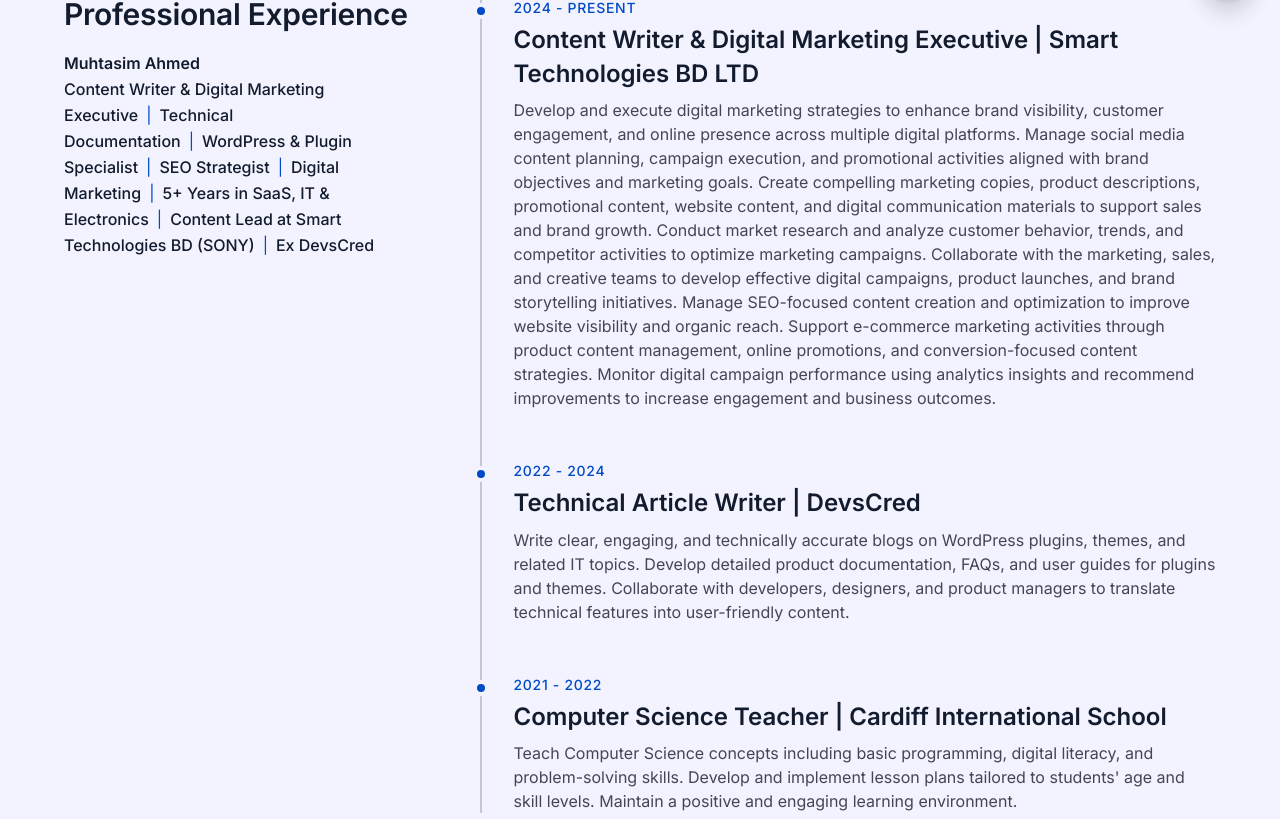
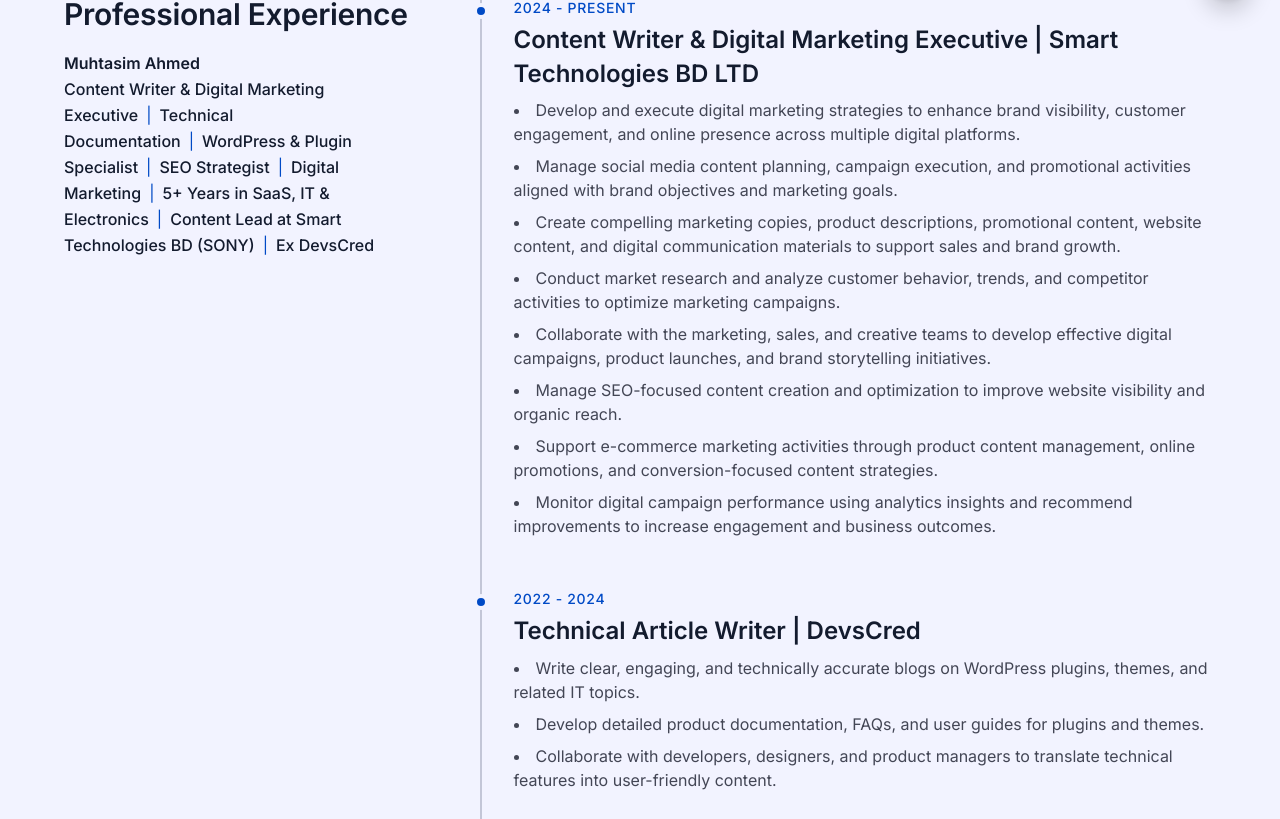
Before and after one commit to muhtasimdevscred-coder/muhtasim-portfolio, a Next.js app: page / in a window 1280 px wide. Shown: the part 781-1600 px from the top of the page. Built offline with nearby package versions, Linux system fonts and the light colour scheme.

Commit message:
Add bullet points to all job experience descriptions

```diff
--- a/components/Experience.tsx
+++ b/components/Experience.tsx
@@ -2,20 +2,34 @@
   {
     period: '2024 - Present',
     title: 'Content Writer & Digital Marketing Executive | Smart Technologies BD LTD',
-    description:
-      'Develop and execute digital marketing strategies to enhance brand visibility, customer engagement, and online presence across multiple digital platforms. Manage social media content planning, campaign execution, and promotional activities aligned with brand objectives and marketing goals. Create compelling marketing copies, product descriptions, promotional content, website content, and digital communication materials to support sales and brand growth. Conduct market research and analyze customer behavior, trends, and competitor activities to optimize marketing campaigns. Collaborate with the marketing, sales, and creative teams to develop effective digital campaigns, product launches, and brand storytelling initiatives. Manage SEO-focused content creation and optimization to improve website visibility and organic reach. Support e-commerce marketing activities through product content management, online promotions, and conversion-focused content strategies. Monitor digital campaign performance using analytics insights and recommend improvements to increase engagement and business outcomes.',
+    bullets: [
+      'Develop and execute digital marketing strategies to enhance brand visibility, customer engagement, and online presence across multiple digital platforms.',
+      'Manage social media content planning, campaign execution, and promotional activities aligned with brand objectives and marketing goals.',
+      'Create compelling marketing copies, product descriptions, promotional content, website content, and digital communication materials to support sales and brand growth.',
+      'Conduct market research and analyze customer behavior, trends, and competitor activities to optimize marketing campaigns.',
+      'Collaborate with the marketing, sales, and creative teams to develop effective digital campaigns, product launches, and brand storytelling initiatives.',
+      'Manage SEO-focused content creation and optimization to improve website visibility and organic reach.',
+      'Support e-commerce marketing activities through product content management, online promotions, and conversion-focused content strategies.',
+      'Monitor digital campaign performance using analytics insights and recommend improvements to increase engagement and business outcomes.',
+    ],
   },
   {
     period: '2022 - 2024',
     title: 'Technical Article Writer | DevsCred',
-    description:
-      'Write clear, engaging, and technically accurate blogs on WordPress plugins, themes, and related IT topics. Develop detailed product documentation, FAQs, and user guides for plugins and themes. Collaborate with developers, designers, and product managers to translate technical features into user-friendly content.',
+    bullets: [
+      'Write clear, engaging, and technically accurate blogs on WordPress plugins, themes, and related IT topics.',
+      'Develop detailed product documentation, FAQs, and user guides for plugins and themes.',
+      'Collaborate with developers, designers, and product managers to translate technical features into user-friendly content.',
+    ],
   },
   {
     period: '2021 - 2022',
     title: 'Computer Science Teacher | Cardiff International School',
-    description:
-      'Teach Computer Science concepts including basic programming, digital literacy, and problem-solving skills. Develop and implement lesson plans tailored to students\' age and skill levels. Maintain a positive and engaging learning environment.',
+    bullets: [
+      'Teach Computer Science concepts including basic programming, digital literacy, and problem-solving skills.',
+      'Develop and implement lesson plans tailored to students\' age and skill levels.',
+      'Maintain a positive and engaging learning environment.',
+    ],
   },
 ];
 
@@ -59,9 +73,11 @@
                 <h3 className="text-headline-sm text-on-surface mt-1">
                   {item.title}
                 </h3>
-                <p className="text-body-md text-on-surface-variant mt-2">
-                  {item.description}
-                </p>
+                <ul className="text-body-md text-on-surface-variant mt-2 space-y-2 list-disc list-inside">
+                  {item.bullets.map((bullet, bulletIdx) => (
+                    <li key={bulletIdx}>{bullet}</li>
+                  ))}
+                </ul>
               </div>
             ))}
           </div>
```
